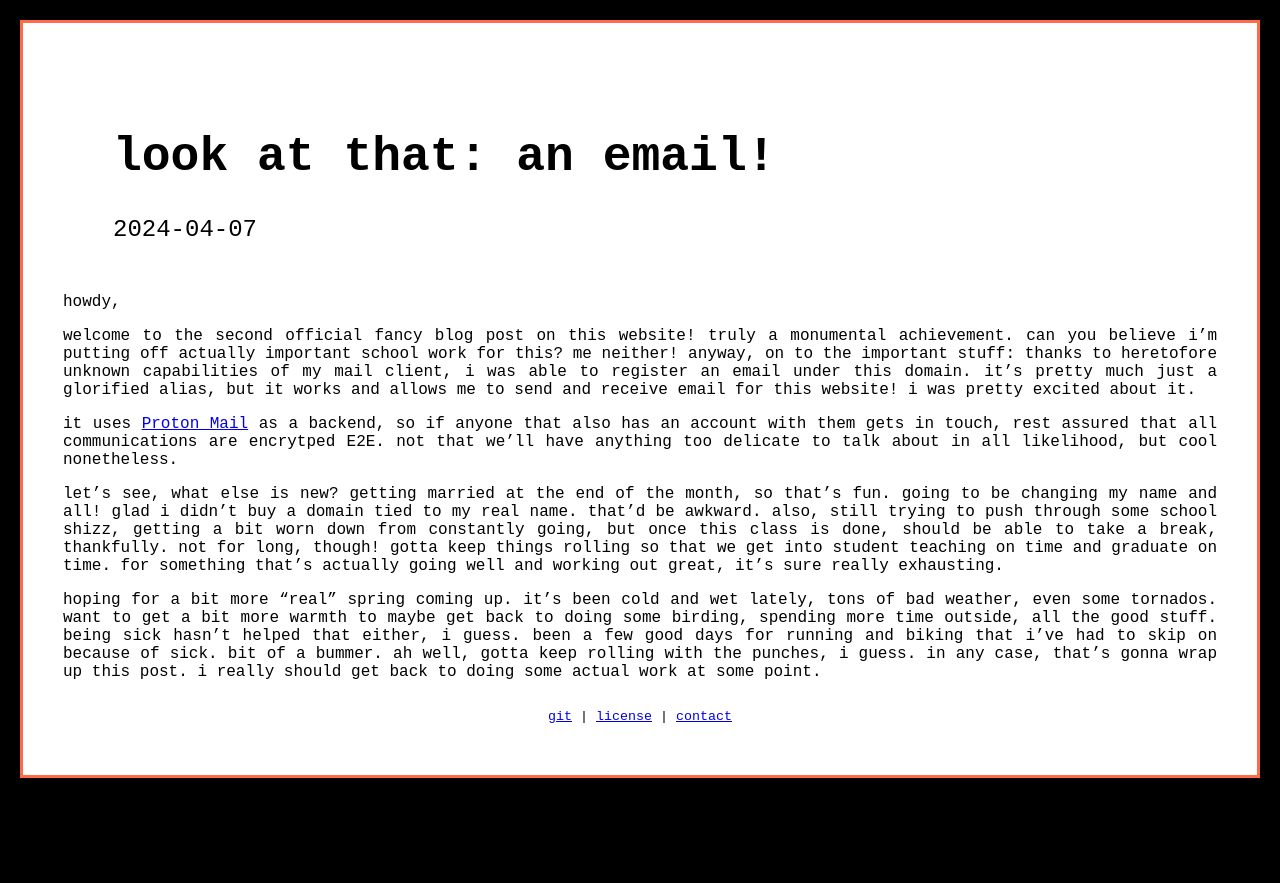
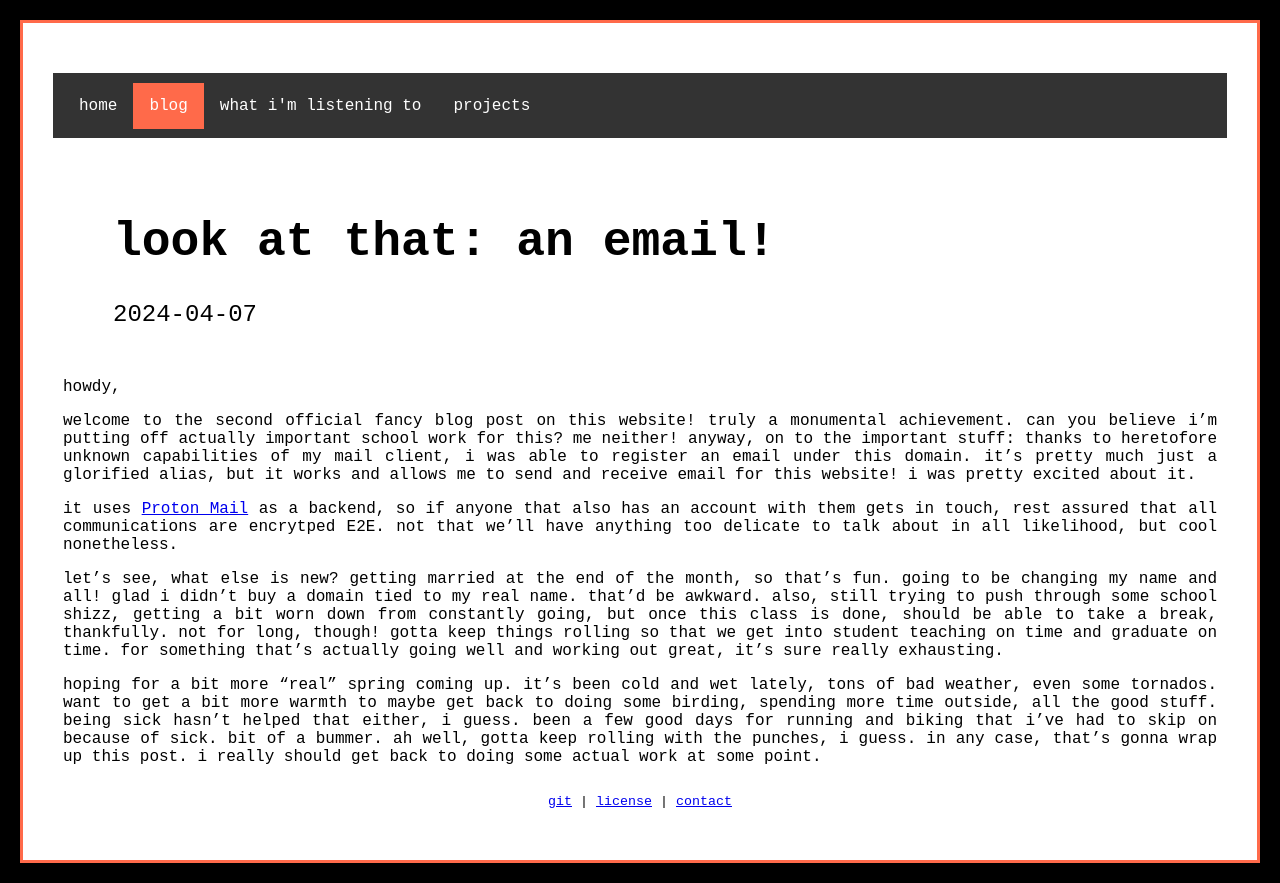
Before and after one commit to Sipesy/arctanh.cc, a plain HTML site: page html/blog-posts/email.html in a window 1280 px wide. Before the commit the page ends 800 px from the top, so only its background shows below. Drawn offline with Linux system fonts and the light colour scheme.

Commit message:
forgot nav on a page

```diff
--- a/html/blog-posts/email.html
+++ b/html/blog-posts/email.html
@@ -9,6 +9,14 @@
 		</title>
 	</head>
 <body>
+	<nav>
+		<ul>
+			<li><a href="../index.html">home</a></li>
+			<li><a class="active" href="html/blog.html">blog</a></li>
+			<li><a href="./media.html">what i'm listening to</a></li>
+			<li><a href="./projects.html">projects</a></li>
+		</ul>
+	</nav>
 <header id="title-block-header">
 <h1 class="title">look at that: an email!</h1>
 <p class="date">2024-04-07</p>
```
